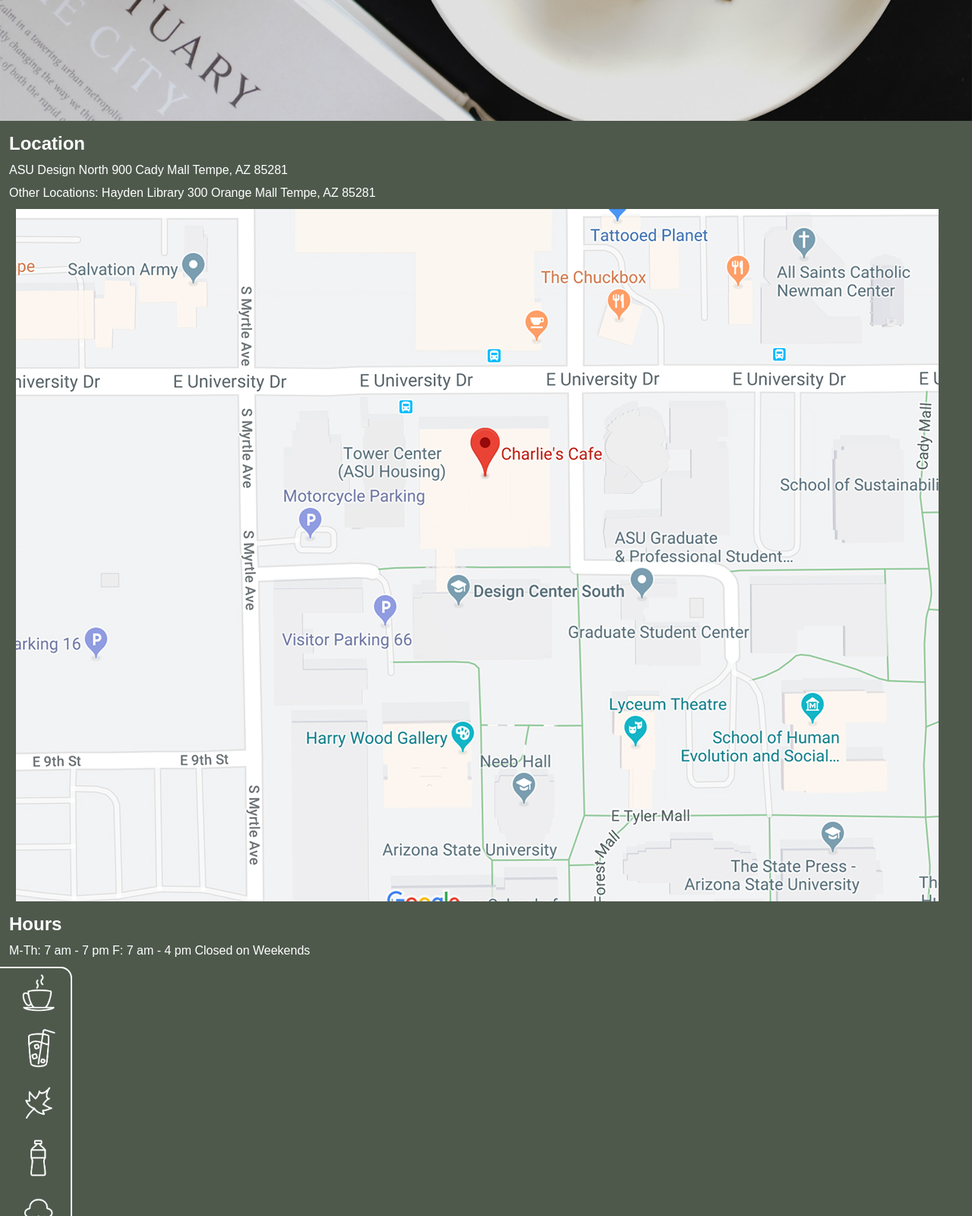
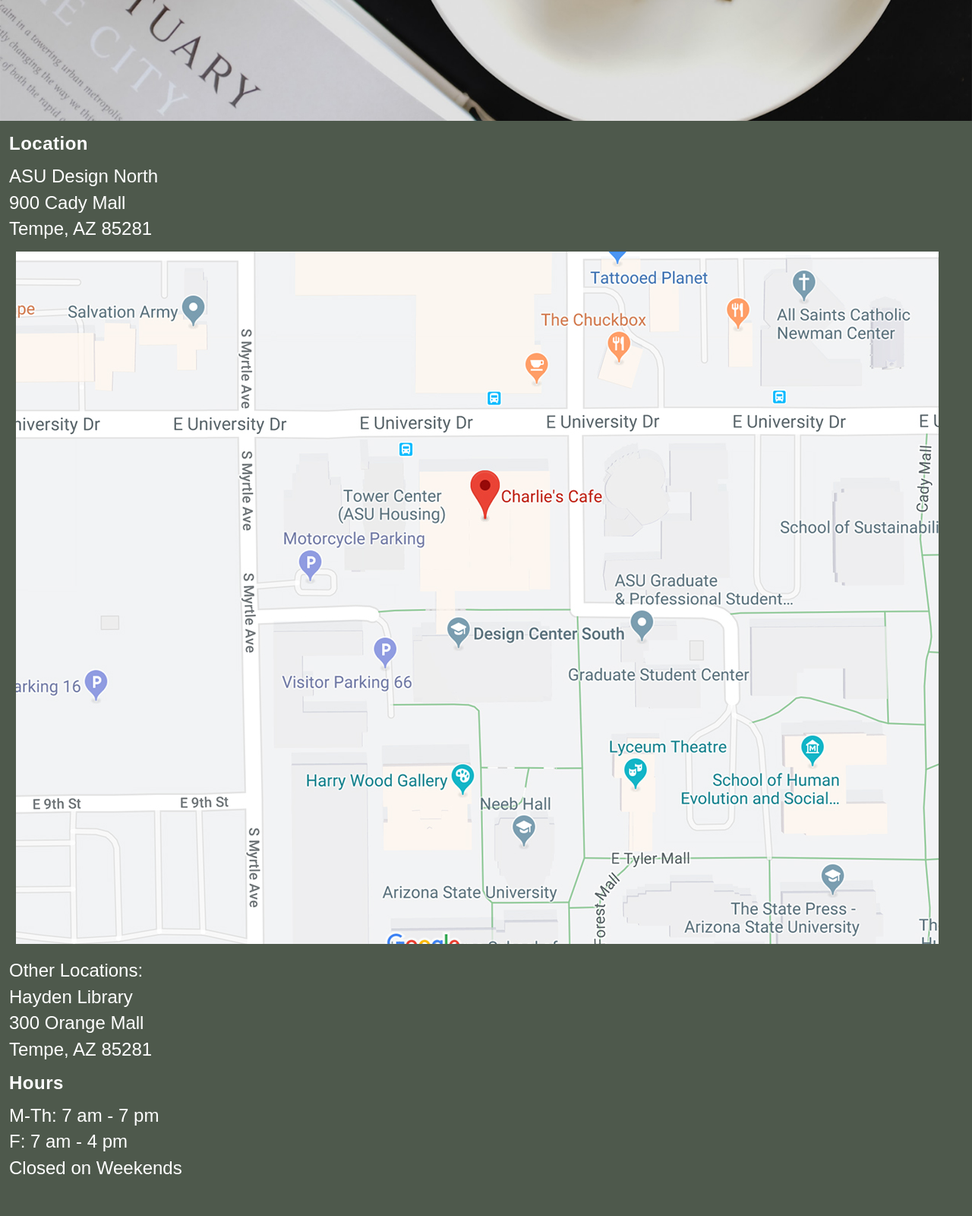
Before and after one commit to lmacqueen/gra321-f19, a plain HTML site: page project6/index.html in a window 1280 px wide. Shown: the part 1200-2800 px from the top of the page at 76% size. Drawn offline with Linux system fonts and the light colour scheme; a web font is replaced by a local one.

Commit message:
adjust toolbar margins

```diff
--- a/project6/css/screen.css
+++ b/project6/css/screen.css
@@ -15,6 +15,17 @@ body {
 
 h1 {
     color: white;
+    letter-spacing:.75px;
+    font-family: benton-sans, sans-serif;
+    font-weight: 700;
+    font-style: normal;
+    font-size: 36pt;
+    margin: 12px;
+    }
+
+li {
+    color: white;
+    letter-spacing:.75px;
     font-family: benton-sans, sans-serif;
     font-weight: 700;
     font-style: normal;
@@ -24,6 +35,7 @@ h1 {
 
 h2 {
     color: white;
+    letter-spacing:.5px;
     font-family: benton-sans, sans-serif;
     font-weight: 700;
     font-style: normal;
@@ -36,7 +48,8 @@ p {
     font-family: benton-sans, sans-serif;
     font-weight: 400;
     font-style: normal;
-    font-size: 1rem;
+    font-size: 18pt;
+    line-height:21pt;
     margin: 12px;
     }
 
@@ -44,7 +57,7 @@ a {
     font-family: benton-sans, sans-serif;
     font-weight: 400;
     font-style: normal;
-    font-size: 1rem;
+    font-size: 18pt;
     text-decoration: none;
     padding: 21px;
     }
@@ -53,18 +66,18 @@ a {
     display:none;
 }
 
-.totop a {
-    border: 2px solid white;
-    border-radius: 10px;
-    color: white;
-    font-family: benton-sans, sans-serif;
-    font-weight: 400;
-    font-style: normal;
-    font-size: 1rem;
-    text-decoration: none;
-    padding: 21px;
-    margin: 12px;
-    }
+.hours {
+    margin-bottom:42pt;
+}
+.hours p {
+    line-height:26pt;
+    margin:0px 12px 0px 12px;
+}
+
+.hours img {
+    margin-top:12px;
+    margin-bottom: 12px;
+}
 
 .nav {
     position: -webkit-sticky; /* Safari */
@@ -74,16 +87,31 @@ a {
     border-left: none;
     border-top-right-radius: 15px;
     border-bottom-right-radius: 15px;
-    margin: 12px 12px 12px 0px;
+    margin: 168px 12px 12px 0px;
     max-width: 95px;
 }
-
-.menu {
-    padding-left: 107px;
-
-    }
 
 .nav img {
     width: 60px;
     padding: 6px 2px 6px 2px;
     }
+
+.menu {
+    padding-left: 107px;
+    margin-top:-558px;
+    }
+
+.totop a {
+    border: 2px solid white;
+    border-bottom:none;
+    border-radius: 10px 10px 0px 0px;
+    color: white;
+    font-family: benton-sans, sans-serif;
+    font-weight: 400;
+    font-style: normal;
+    font-size: 18pt;
+    text-decoration: none;
+    padding: 21px;
+    align-content:center;
+    margin: 12px;
+    }
--- a/project6/index.html
+++ b/project6/index.html
@@ -12,16 +12,23 @@
         <img src="img/headermobile.jpg" alt="coffee mug and cookie on a table"/>
         <div class="hours">
             <h2>Location</h2>
-            <p>ASU Design North 900 Cady Mall Tempe, AZ 85281</p>
-            <p>Other Locations: Hayden Library 300 Orange Mall Tempe, AZ 85281</p>
+            <p>ASU Design North</p>
+            <p>900 Cady Mall</p>
+            <p>Tempe, AZ 85281</p>
             <a href="https://www.google.com/maps/place/Charlie's+Cafe/@33.4205501,-111.9374087,17z/data=!4m8!1m2!2m1!1scharlie's+cafe!3m4!1s0x 0:0xa5904d9f9d4a85c9!8m2!3d33.4215688!4d-111.937062">
                 <img src="img/map.jpg" alt="map of the location of Charlie's Cafe"/>
             </a>
 
+                <p>Other Locations:</p>
+                <p>Hayden Library</p>
+                <p>300 Orange Mall</p>
+                <p>Tempe, AZ 85281</p>
+
+
             <h2>Hours</h2>
-            <p>M-Th: 7 am - 7 pm
-            F: 7 am - 4 pm
-            Closed on Weekends</p>
+            <p>M-Th: 7 am - 7 pm</p>
+            <p>F: 7 am - 4 pm</p>
+            <p>Closed on Weekends</p>
         </div>
 
         <div class="nav">
```
